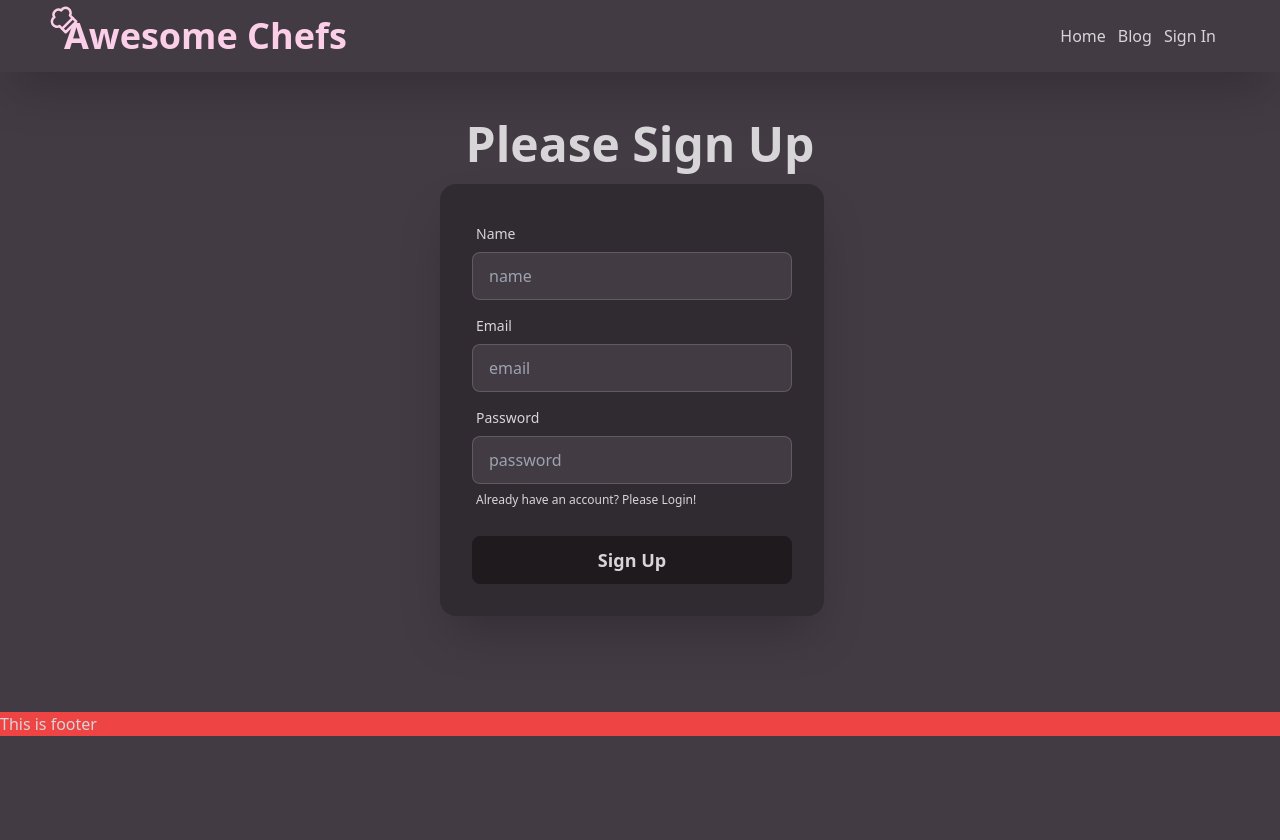
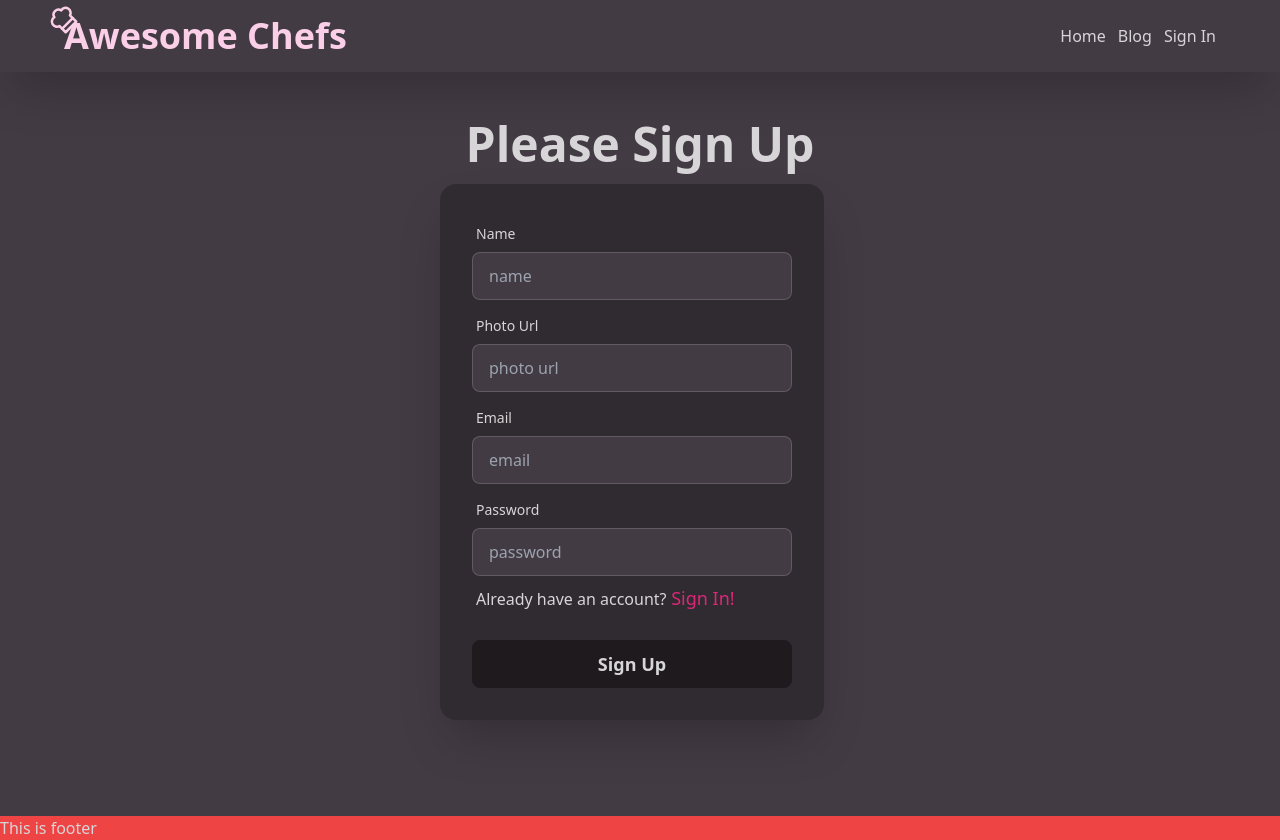
Before and after one commit to mehadiHasanDiner/assignment-10-awesomeChefs-m-65-client, a React (Vite) app: page /register in a window 1280 px wide. Before the commit the page ends 800 px from the top, so only its background shows below. Built offline with nearby package versions, Linux system fonts and the light colour scheme.

Commit message:
firebase and Authprovider setup done

```diff
--- a/package.json
+++ b/package.json
@@ -11,6 +11,7 @@
   },
   "dependencies": {
     "@smastrom/react-rating": "^1.3.2",
+    "firebase": "^10.6.0",
     "react": "^18.2.0",
     "react-dom": "^18.2.0",
     "react-hot-toast": "^2.4.1",
--- a/src/Pages/Registration/SignIn.jsx
+++ b/src/Pages/Registration/SignIn.jsx
@@ -51,12 +51,16 @@ const SignIn = () => {
             </div>
 
             <label className="label">
-              <Link
-                to="/register"
-                className="text-center label-text-alt link link-hover hover:font-bold"
-              >
-                New to Auth-Master? Please Register!
-              </Link>
+              <span>
+                Don't have an account?
+                <Link
+                  to="/register"
+                  className="text-center label-text-alt link link-hover hover:font-bold text-lg text-pink-600"
+                >
+                  {" "}
+                  Sign Up!
+                </Link>
+              </span>
             </label>
           </form>
           <div className="text-center mb-2 form-control px-8">
--- a/src/Pages/Registration/SignUp.jsx
+++ b/src/Pages/Registration/SignUp.jsx
@@ -1,8 +1,16 @@
-import React from "react";
+import React, { useState } from "react";
 import { Link } from "react-router-dom";
 
 const SignUp = () => {
-  const handleRegister = () => {};
+  const [name, setName] = useState("");
+  const [photo, setPhoto] = useState("");
+  const [email, setEmail] = useState("");
+  const [password, setPassword] = useState("");
+
+  const handleRegister = (event) => {
+    event.preventDefault();
+    console.log(name, photo, email, password);
+  };
 
   return (
     <>
@@ -22,6 +30,20 @@ const SignUp = () => {
                   placeholder="name"
                   className="input input-bordered"
                   required
+                  onChange={() => setName(event.target.value)}
+                />
+              </div>
+              <div className="form-control">
+                <label className="label">
+                  <span className="label-text">Photo Url</span>
+                </label>
+                <input
+                  type="url"
+                  name="url"
+                  placeholder="photo url"
+                  className="input input-bordered"
+                  required
+                  onChange={() => setPhoto(event.target.value)}
                 />
               </div>
               <div className="form-control">
@@ -34,6 +56,7 @@ const SignUp = () => {
                   placeholder="email"
                   className="input input-bordered"
                   required
+                  onChange={() => setEmail(event.target.value)}
                 />
               </div>
               <div className="form-control">
@@ -46,14 +69,19 @@ const SignUp = () => {
                   placeholder="password"
                   className="input input-bordered"
                   required
+                  onChange={() => setPassword(event.target.value)}
                 />
                 <label className="label">
-                  <Link
-                    to="/signIn"
-                    className="text-center label-text-alt link link-hover hover:font-bold"
-                  >
-                    Already have an account? Please Login!
-                  </Link>
+                  <span>
+                    Already have an account?
+                    <Link
+                      to="/signIn"
+                      className="text-center label-text-alt link link-hover hover:font-bold text-lg text-pink-600"
+                    >
+                      {" "}
+                      Sign In!
+                    </Link>
+                  </span>
                 </label>
               </div>
               <div className="form-control mt-3">
--- /dev/null
+++ b/src/firebase/firebase.config.js
@@ -0,0 +1,18 @@
+// Import the functions you need from the SDKs you need
+import { initializeApp } from "firebase/app";
+// TODO: Add SDKs for Firebase products that you want to use
+// https://firebase.google.com/docs/web/setup#available-libraries
+
+// Your web app's Firebase configuration
+const firebaseConfig = {
+  apiKey: "AIzaSyAoF-wa_lgpOBbYovzdYPsXTNaIehRU92Y",
+  authDomain: "assignment-10-awesomechefs.firebaseapp.com",
+  projectId: "assignment-10-awesomechefs",
+  storageBucket: "assignment-10-awesomechefs.appspot.com",
+  messagingSenderId: "1058657676873",
+  appId: "1:1058657676873:web:5628b59d6a82831c43d998",
+};
+
+// Initialize Firebase
+const app = initializeApp(firebaseConfig);
+export default app;
--- a/src/main.jsx
+++ b/src/main.jsx
@@ -4,9 +4,12 @@ import App from "./App.jsx";
 import "./index.css";
 import { RouterProvider } from "react-router-dom";
 import router from "./routes/Router.jsx";
+import AuthProvider from "./provider/AuthProvider.jsx";
 
 ReactDOM.createRoot(document.getElementById("root")).render(
   <React.StrictMode>
-    <RouterProvider router={router}></RouterProvider>
+    <AuthProvider>
+      <RouterProvider router={router}></RouterProvider>
+    </AuthProvider>
   </React.StrictMode>
 );
--- /dev/null
+++ b/src/provider/AuthProvider.jsx
@@ -0,0 +1,12 @@
+import React, { createContext } from "react";
+
+export const AuthContext = createContext(null);
+
+const AuthProvider = ({ children }) => {
+  const authInfo = { user: "Khan Shaheb" };
+  return (
+    <AuthContext.Provider value={authInfo}>{children}</AuthContext.Provider>
+  );
+};
+
+export default AuthProvider;
```
Also changed, not shown: 1 other file (tests, documents, lock files or other folders).
